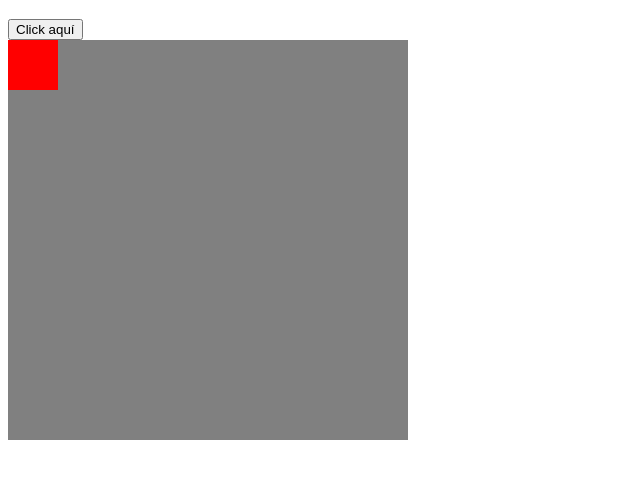
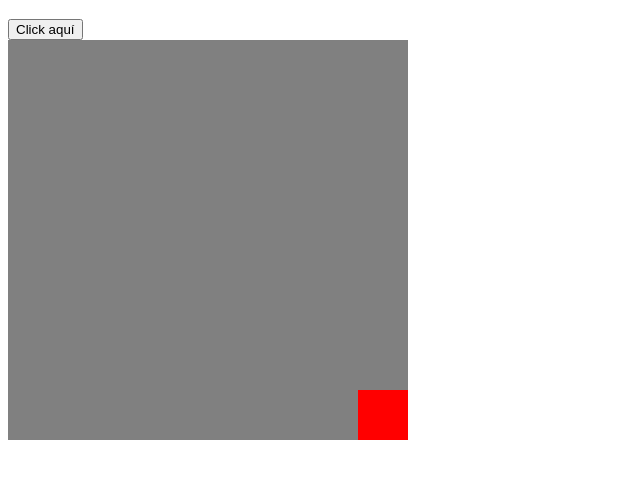
Before and after one commit to Ronald22/Rubrica31, a website: page Proyecto_prueba/public_html/index.html in a window 1280 px wide. Both pictures are taken after a click on the button "Click aquí". Shown: the part 61-540 px from the top of the page, without its empty margins (0-640 px from the left). Drawn offline with Linux system fonts and the light colour scheme.

Commit message:
Proyecto de Prueba version 1.5

```diff
--- a/Proyecto_prueba/public_html/index.html
+++ b/Proyecto_prueba/public_html/index.html
@@ -26,21 +26,26 @@ and open the template in the editor.
     </head>
     <body>
         <h1>Mi Primera Animación en Javascript </h1>
-        <button>Click aquí</button>
+        <button onclick="miAnimacion()">Click aquí</button>
 
         <div id="contenedor">
             <div id="animar"></div>
         </div>
 
         <script>
-            var id = setInterval(frame, 5);
-
-            function frame() {
-                if (/* test for finished */) {
-                    clearInterval(id);
+            function miAnimacion() {
+              var elem = document.getElementById("animar");
+              var pos = 0;
+              var id = setInterval(frame, 5);
+              function frame() {
+                if (pos === 350) {
+                  clearInterval(id);
                 } else {
-                    /* code to change the element style */
+                  pos++;
+                  elem.style.top = pos + 'px';
+                  elem.style.left = pos + 'px';
                 }
+              }
             }
         </script>
     </body>
```
